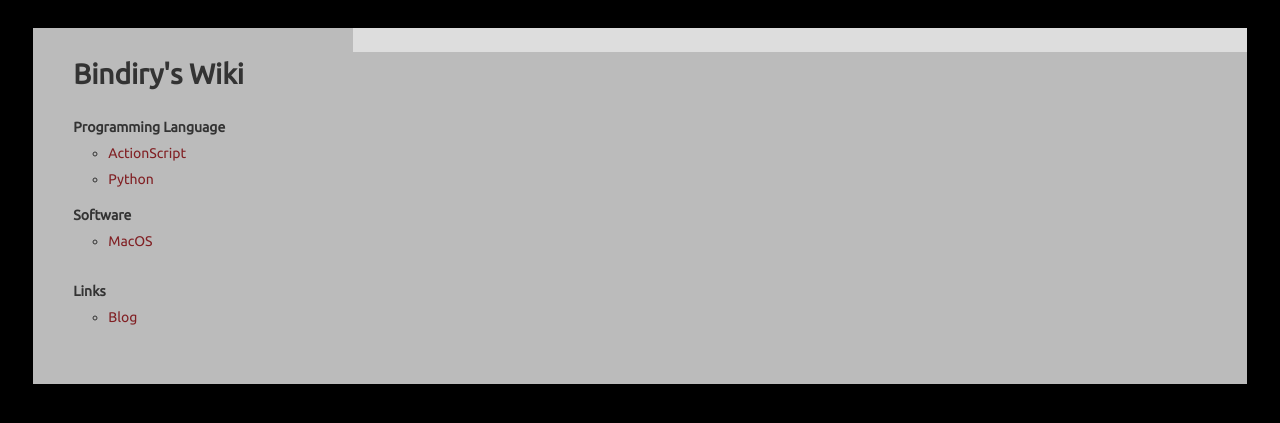
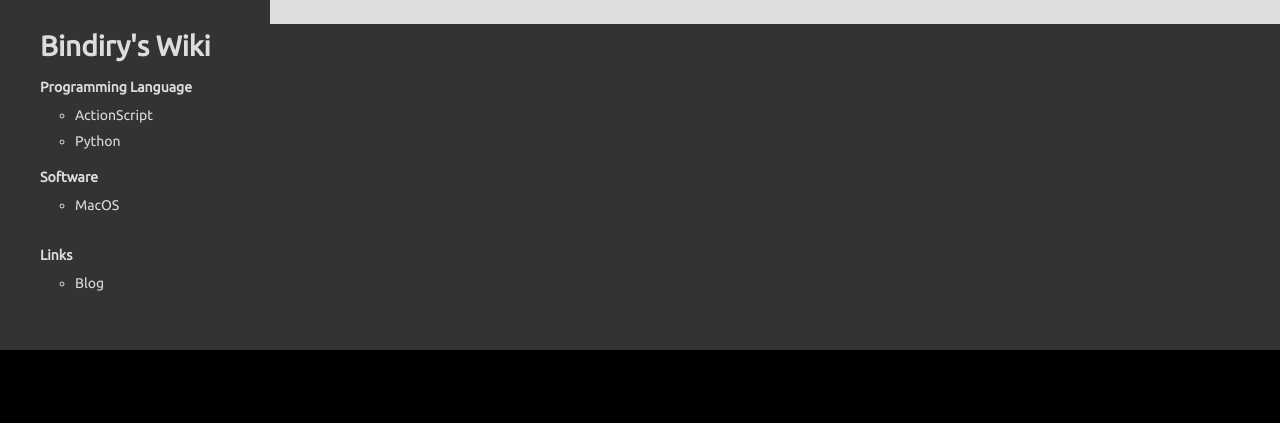
Before and after one commit to xddaijun/bindiry.github.com, a Jekyll site: the page built from index.html, in a window 1280 px wide. Shown: the top 423 px of the page. Built offline with Jekyll 4.4.1, drawn with Linux system fonts in a browser that asks for light colours; Markdown is read by kramdown in place of the engine named in the settings.

Commit message:
update theme

```diff
--- a/css/style.css
+++ b/css/style.css
@@ -2,7 +2,8 @@ body {
 	background:#000;
 	color: #333;
 	line-height: 1.8em;
-	padding:20px 0;
+	margin: 0;
+	padding: 0;
 }
 
 body, input, textarea, select {
@@ -12,32 +13,34 @@ body, input, textarea, select {
 a { color: #812024; text-decoration: none; -webkit-transition: color .5s; }
 a:hover { color: #000; }
 
-pre, code, tt { font: 0.9em Monaco, Consolas, 'andale mono', 'lucida console', monospace; line-height: 1.5; }
+pre, code, tt { font: 0.9em Monaco, Consolas, 'lucida console', monospace; line-height: 1.5; }
 
 li { padding: 5px 0; }
 
 #logo { font-weight: bold; font-size: 2em; padding-bottom: 10px; }
-#logo a { color: #333; }
+#logo a { color: #ddd; }
 #logo a:hover { color: #777; }
 
 #container {
-	width: 96%;
-	background: #bbb;
-	margin: 0 auto;
+	background: #333;
 }
 
-#sidebar { float: left; padding: 30px 40px; }
-#sidebar ul { list-style: none; padding-left: 0; }
+#sidebar { float: left; padding: 30px 40px; color: #ddd; }
+#sidebar ul { list-style: none; padding-left: 0; margin-top: 2px; }
 #sidebar ul li { font-size: 14px; font-weight: bold; }
 #sidebar ul li ul { padding-top: 5px; padding-bottom: 5px; list-style: circle; padding-left: 35px; }
 #sidebar ul li ul li { font-weight: normal; }
+#sidebar a { color: #ddd; }
+#sidebar a:hover { color: #777; }
 
 #content {
-	margin-left: 320px;
+	margin-left: 270px;
 	padding: 12px 40px;
 	background: #ddd;
 	color: #333;
 }
+#content ul { margin-top: 0; margin-bottom: 0; }
+#content ul li ul { padding-top: 5px;}
 
 .radius {
 	-moz-border-radius: 6px;
```
